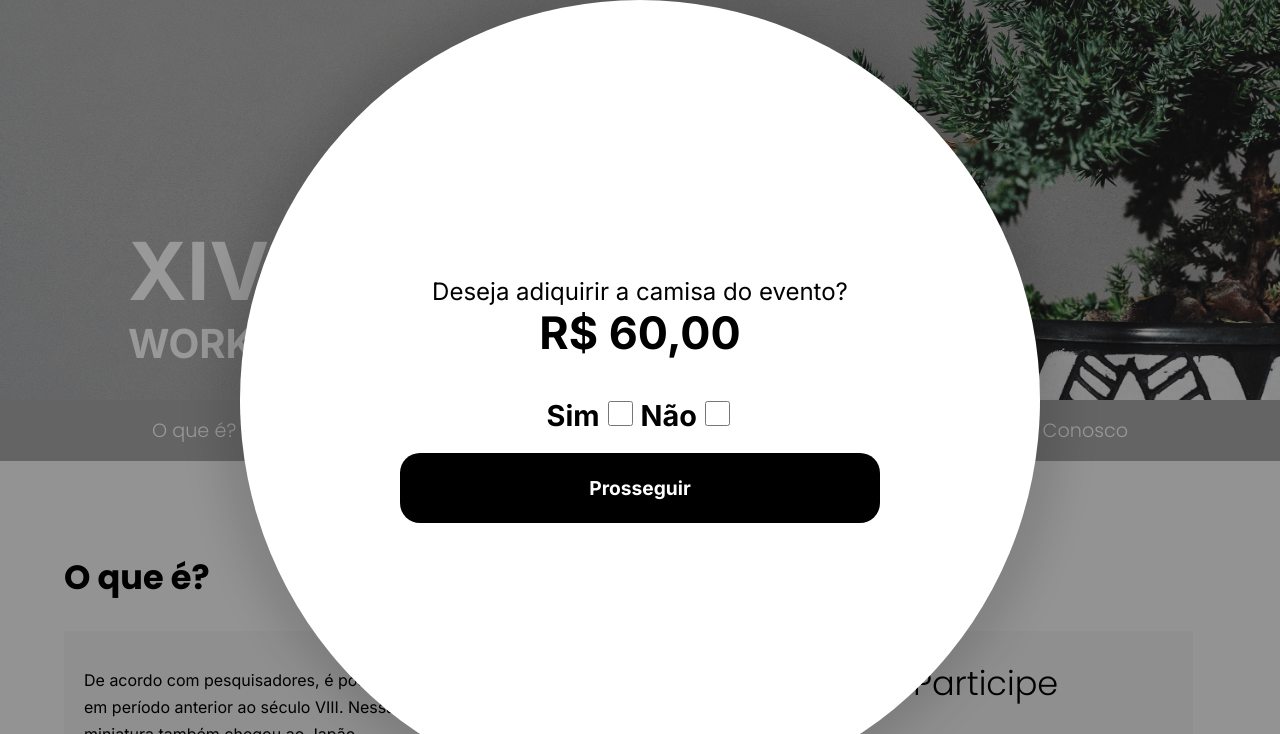
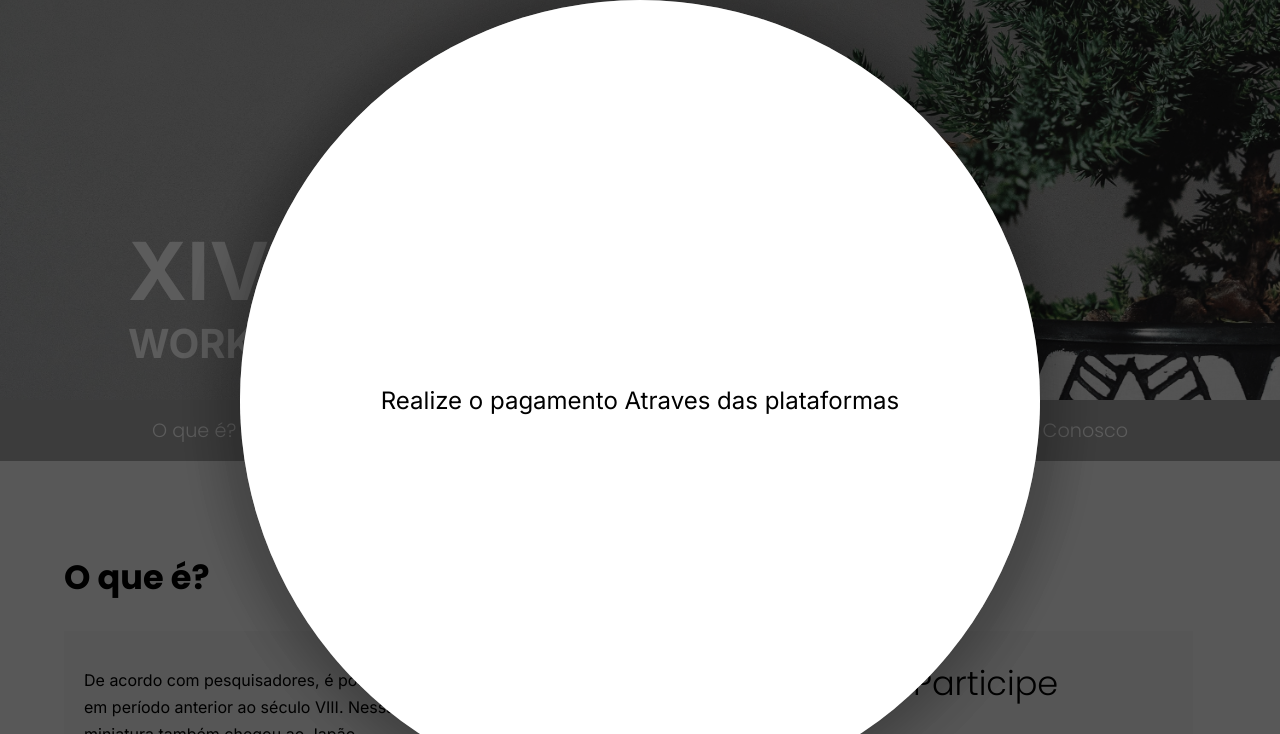
Before and after one commit to hudsonvini/Projeto-Bonsai, a plain HTML site: page view/index.html in a window 1280 px wide. Shown: the top 734 px of the page. Drawn offline with Linux system fonts and the light colour scheme.

Commit message:
Inicio do modal Final de Pagamento

```diff
--- a/view/index.html
+++ b/view/index.html
@@ -246,5 +246,22 @@ style=" fill:#fff;">    <path d="M 8 3 C 5.243 3 3 5.243 3 8 L 3 16 C 3 18.757 5
         </div>
     </div>
 
+
+        <!--modal End-->
+        <div class="ConteinerModal">
+            <div class="back">
+
+            </div>
+            <!--Modal-->
+            <div class="Modal">
+                <div class="content">
+                    <h1>Realize o pagamento Atraves das plataformas</h1>
+                    <div class="options">
+
+                    </div>
+                </div>
+            </div>
+        </div>
+
 </body>
 </html>
```
